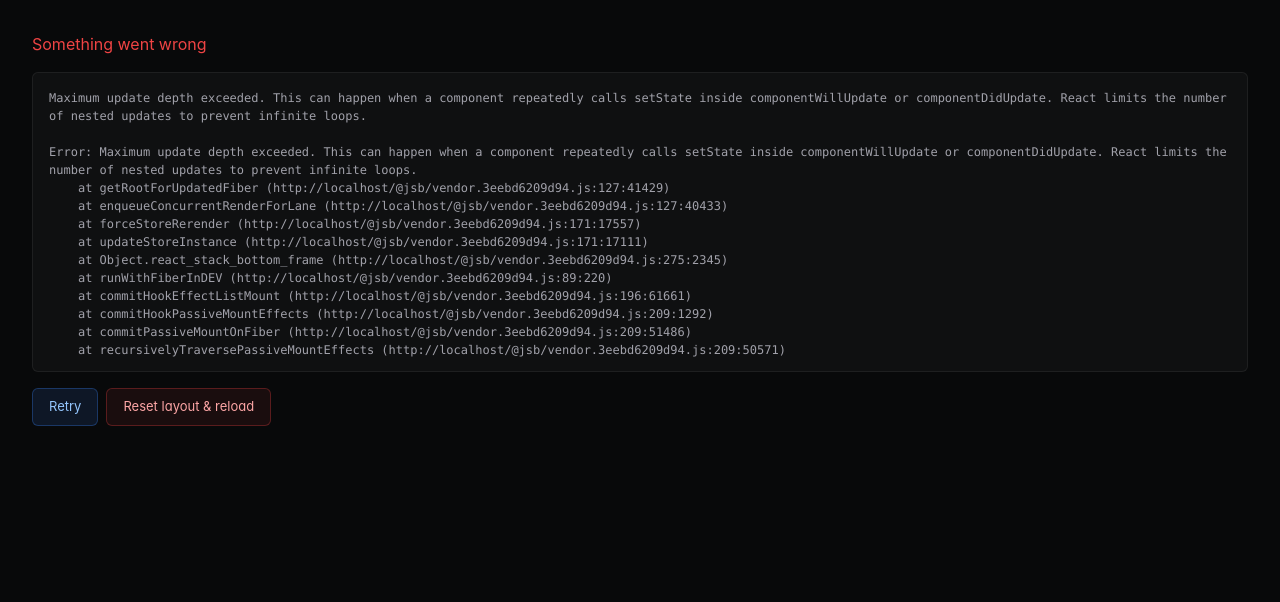
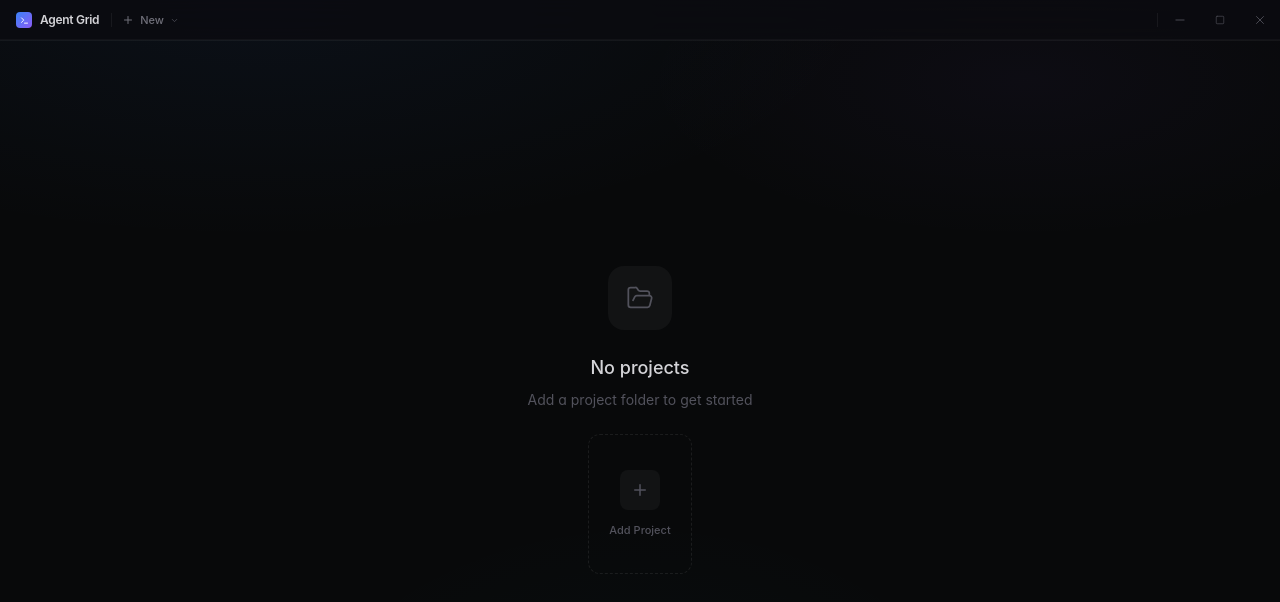
Before and after one commit to BraydenPB/agent-grid, a React (Vite) app: page / in a window 1280 px wide. Shown: the top 602 px of the page. Built offline with nearby package versions, Linux system fonts and the light colour scheme.

Commit message:
feat(ui): add Level 1 project grid and conditional rendering
Wire currentLevel to render ProjectGrid (L1) vs TerminalGrid (L2/L3).
Add BreadcrumbBar with back navigation between levels. Update Escape
chain to navigate L2 -> L1 as final fallback. Hide layout/pane UI
in titlebar at Level 1.

```diff
--- a/src/app/app.tsx
+++ b/src/app/app.tsx
@@ -3,7 +3,9 @@ import { AnimatePresence } from 'framer-motion';
 import { ErrorBoundary } from '@/components/error-boundary';
 import { Titlebar } from '@/components/titlebar';
 import { TabStrip } from '@/components/tab-strip';
+import { BreadcrumbBar } from '@/components/breadcrumb-bar';
 import { TerminalGrid } from '@/features/terminals/terminal-grid';
+import { ProjectGrid } from '@/features/projects/project-grid';
 import { CommandPalette } from '@/features/command-palette/command-palette';
 import { useGlobalShortcuts } from '@/lib/use-global-shortcuts';
 import { useWorkspaceStore } from '@/store/workspace-store';
@@ -11,6 +13,7 @@ import { useWorkspaceStore } from '@/store/workspace-store';
 export function App() {
   useGlobalShortcuts();
 
+  const currentLevel = useWorkspaceStore((s) => s.currentLevel);
   const showCommandPalette = useWorkspaceStore((s) => s.showCommandPalette);
   const setShowCommandPalette = useWorkspaceStore(
     (s) => s.setShowCommandPalette,
@@ -26,9 +29,14 @@ export function App() {
     <ErrorBoundary>
       <div className="mesh-bg flex h-screen w-screen flex-col overflow-hidden bg-zinc-950 text-zinc-100">
         <Titlebar />
-        <TabStrip />
+        {currentLevel >= 2 && (
+          <>
+            <BreadcrumbBar />
+            <TabStrip />
+          </>
+        )}
         <main className="relative flex min-h-0 flex-1 flex-col">
-          <TerminalGrid />
+          {currentLevel === 1 ? <ProjectGrid /> : <TerminalGrid />}
           <AnimatePresence>
             {showCommandPalette && (
               <CommandPalette onClose={() => setShowCommandPalette(false)} />
--- /dev/null
+++ b/src/components/breadcrumb-bar.tsx
@@ -0,0 +1,52 @@
+import { ArrowLeft, ChevronRight } from 'lucide-react';
+import {
+  useWorkspaceStore,
+  getActiveProject,
+  getActiveWorkspace,
+} from '@/store/workspace-store';
+import { cn } from '@/lib/utils';
+
+export function BreadcrumbBar() {
+  const project = useWorkspaceStore(getActiveProject);
+  const workspace = useWorkspaceStore(getActiveWorkspace);
+  const goToLevel1 = useWorkspaceStore((s) => s.goToLevel1);
+
+  if (!project) return null;
+
+  return (
+    <div
+      className={cn(
+        'flex h-7 shrink-0 items-center gap-1 px-3',
+        'border-b border-white/[0.04] bg-zinc-950/60',
+        'text-[11px] select-none',
+      )}
+    >
+      {/* Back button */}
+      <button
+        onClick={goToLevel1}
+        className={cn(
+          'flex h-5 w-5 items-center justify-center rounded',
+          'text-zinc-600 transition-colors duration-100',
+          'hover:bg-white/[0.06] hover:text-zinc-300',
+        )}
+        title="Back to projects (Escape)"
+      >
+        <ArrowLeft size={12} strokeWidth={2} />
+      </button>
+
+      {/* Project name */}
+      <button
+        onClick={goToLevel1}
+        className="font-medium text-zinc-400 transition-colors hover:text-zinc-200"
+      >
+        {project.name}
+      </button>
+
+      {/* Separator */}
+      <ChevronRight size={10} className="text-zinc-700" />
+
+      {/* Workspace name */}
+      <span className="text-zinc-600">{workspace?.name ?? 'Default'}</span>
+    </div>
+  );
+}
--- a/src/components/titlebar.tsx
+++ b/src/components/titlebar.tsx
@@ -46,6 +46,7 @@ export function Titlebar() {
   );
   const clearAllPanes = useWorkspaceStore((s) => s.clearAllPanes);
   const toggleMaximize = useWorkspaceStore((s) => s.toggleMaximize);
+  const currentLevel = useWorkspaceStore((s) => s.currentLevel);
   const activeWorkspace = useWorkspaceStore(getActiveWorkspace);
 
   const activePaneId = activeWorkspace?.activePaneId ?? null;
@@ -59,7 +60,7 @@ export function Titlebar() {
   const layoutRef = useRef<HTMLDivElement>(null);
   const confirmTimerRef = useRef<ReturnType<typeof setTimeout> | null>(null);
 
-  const hasPanes = panes.length > 0;
+  const hasPanes = panes.length > 0 && currentLevel >= 2;
 
   useEffect(() => {
     function handleClick(e: MouseEvent) {
--- /dev/null
+++ b/src/features/projects/project-grid.tsx
@@ -0,0 +1,124 @@
+import { Plus, FolderOpen } from 'lucide-react';
+import { useWorkspaceStore, getActiveProject } from '@/store/workspace-store';
+import { cn } from '@/lib/utils';
+import type { Project } from '@/types';
+
+function ProjectCard({ project }: { project: Project }) {
+  const setActiveProject = useWorkspaceStore((s) => s.setActiveProject);
+  const isActive = useWorkspaceStore(
+    (s) => getActiveProject(s)?.id === project.id,
+  );
+
+  const dirName = project.path?.split(/[\\/]/).pop() || project.name;
+
+  return (
+    <button
+      onClick={() => setActiveProject(project.id)}
+      className={cn(
+        'group relative flex flex-col items-start gap-3 rounded-xl p-5',
+        'border border-white/[0.06] bg-white/[0.02]',
+        'transition-all duration-150',
+        'hover:border-white/[0.10] hover:bg-white/[0.04]',
+        isActive && 'ring-1 ring-blue-500/30',
+      )}
+    >
+      {/* Color accent bar */}
+      {project.color && (
+        <span
+          className="absolute inset-x-0 top-0 h-[2px] rounded-t-xl"
+          style={{ backgroundColor: project.color }}
+        />
+      )}
+
+      {/* Icon */}
+      <div className="flex h-10 w-10 items-center justify-center rounded-lg bg-white/[0.04]">
+        <FolderOpen size={18} className="text-zinc-500" strokeWidth={1.5} />
+      </div>
+
+      {/* Name */}
+      <div className="flex flex-col items-start gap-1">
+        <span className="text-sm font-medium text-zinc-200">
+          {project.name}
+        </span>
+        {project.path && (
+          <span className="text-[11px] leading-tight text-zinc-600">
+            {dirName}
+          </span>
+        )}
+      </div>
+
+      {/* Workspace count */}
+      <span className="text-[10px] text-zinc-600">
+        {project.workspaceIds.length} workspace
+        {project.workspaceIds.length !== 1 ? 's' : ''}
+      </span>
+    </button>
+  );
+}
+
+function AddProjectCard() {
+  const addProject = useWorkspaceStore((s) => s.addProject);
+
+  const handleAdd = () => {
+    // TODO: PR 3 will add native folder picker via @tauri-apps/plugin-dialog
+    const name = window.prompt('Project name:', 'New Project');
+    if (name) {
+      addProject(name.trim() || 'New Project', '');
+    }
+  };
+
+  return (
+    <button
+      onClick={handleAdd}
+      className={cn(
+        'group flex flex-col items-center justify-center gap-3 rounded-xl p-5',
+        'border border-dashed border-white/[0.08]',
+        'transition-all duration-150',
+        'hover:border-white/[0.15] hover:bg-white/[0.02]',
+        'min-h-[140px]',
+      )}
+    >
+      <div className="flex h-10 w-10 items-center justify-center rounded-lg bg-white/[0.04] transition-colors group-hover:bg-white/[0.06]">
+        <Plus size={18} className="text-zinc-600 group-hover:text-zinc-400" />
+      </div>
+      <span className="text-[11px] font-medium text-zinc-600 group-hover:text-zinc-400">
+        Add Project
+      </span>
+    </button>
+  );
+}
+
+export function ProjectGrid() {
+  const projects = useWorkspaceStore((s) => s.projects);
+
+  return (
+    <div className="flex h-full flex-col items-center justify-center overflow-auto p-8">
+      {projects.length === 0 ? (
+        /* Empty state */
+        <div className="flex flex-col items-center gap-6">
+          <div className="flex h-16 w-16 items-center justify-center rounded-2xl bg-white/[0.04]">
+            <FolderOpen size={28} className="text-zinc-600" strokeWidth={1.5} />
+          </div>
+          <div className="flex flex-col items-center gap-2">
+            <h2 className="text-lg font-medium text-zinc-300">No projects</h2>
+            <p className="text-sm text-zinc-600">
+              Add a project folder to get started
+            </p>
+          </div>
+          <AddProjectCard />
+        </div>
+      ) : (
+        /* Project grid */
+        <div className="w-full max-w-4xl">
+          <h2 className="mb-6 text-sm font-medium text-zinc-500">Projects</h2>
+          <div className="grid grid-cols-[repeat(auto-fill,minmax(220px,1fr))] gap-4">
+            {projects.map((project) => (
+              <ProjectCard key={project.id} project={project} />
+            ))}
+            <AddProjectCard />
+          </div>
+        </div>
+      )}
+    </div>
+  );
+}
--- a/src/features/terminals/terminal-pane.tsx
+++ b/src/features/terminals/terminal-pane.tsx
@@ -258,6 +258,15 @@ export function TerminalPane({
           if (s.expandedPaneId) {
             e.preventDefault();
             s.collapsePane();
+            return false;
+          }
+          if (
+            !s.showCommandPalette &&
+            !s.showProjectBrowser &&
+            s.currentLevel >= 2
+          ) {
+            e.preventDefault();
+            s.goToLevel1();
             return false;
           }
         }
--- a/src/lib/use-global-shortcuts.ts
+++ b/src/lib/use-global-shortcuts.ts
@@ -52,6 +52,11 @@ export function useGlobalShortcuts() {
         if (store.showProjectBrowser) {
           e.preventDefault();
           store.setShowProjectBrowser(false);
+          return;
+        }
+        if (store.currentLevel >= 2) {
+          e.preventDefault();
+          store.goToLevel1();
           return;
         }
       }
--- a/src/store/workspace-store.ts
+++ b/src/store/workspace-store.ts
@@ -109,8 +109,11 @@ function collapseAndCaptureOutgoing(state: WorkspaceState): {
   };
 }
 
-/** Get the active project from state */
-function getActiveProject(state: WorkspaceState): Project | undefined {
+/**
+ * Get the active project from state.
+ * Use in component selectors: `useWorkspaceStore(getActiveProject)`
+ */
+export function getActiveProject(state: WorkspaceState): Project | undefined {
   return state.projects.find((p) => p.id === state.activeProjectId);
 }
 
@@ -311,7 +314,7 @@ export interface WorkspaceState {
 export const useWorkspaceStore = create<WorkspaceState>((set, get) => ({
   projects: [],
   activeProjectId: null,
-  currentLevel: 2, // Start at Level 2 for PR 1 compat (Level 1 UI added in PR 2)
+  currentLevel: (loadLayout() ? 2 : 1) as 1 | 2 | 3, // Level 2 if saved layout exists, else Level 1
   workspaces: {},
   expandedPaneId: null,
   level2PaneIds: [],
```
Also changed, not shown: 1 other file (tests, documents, lock files or other folders).
